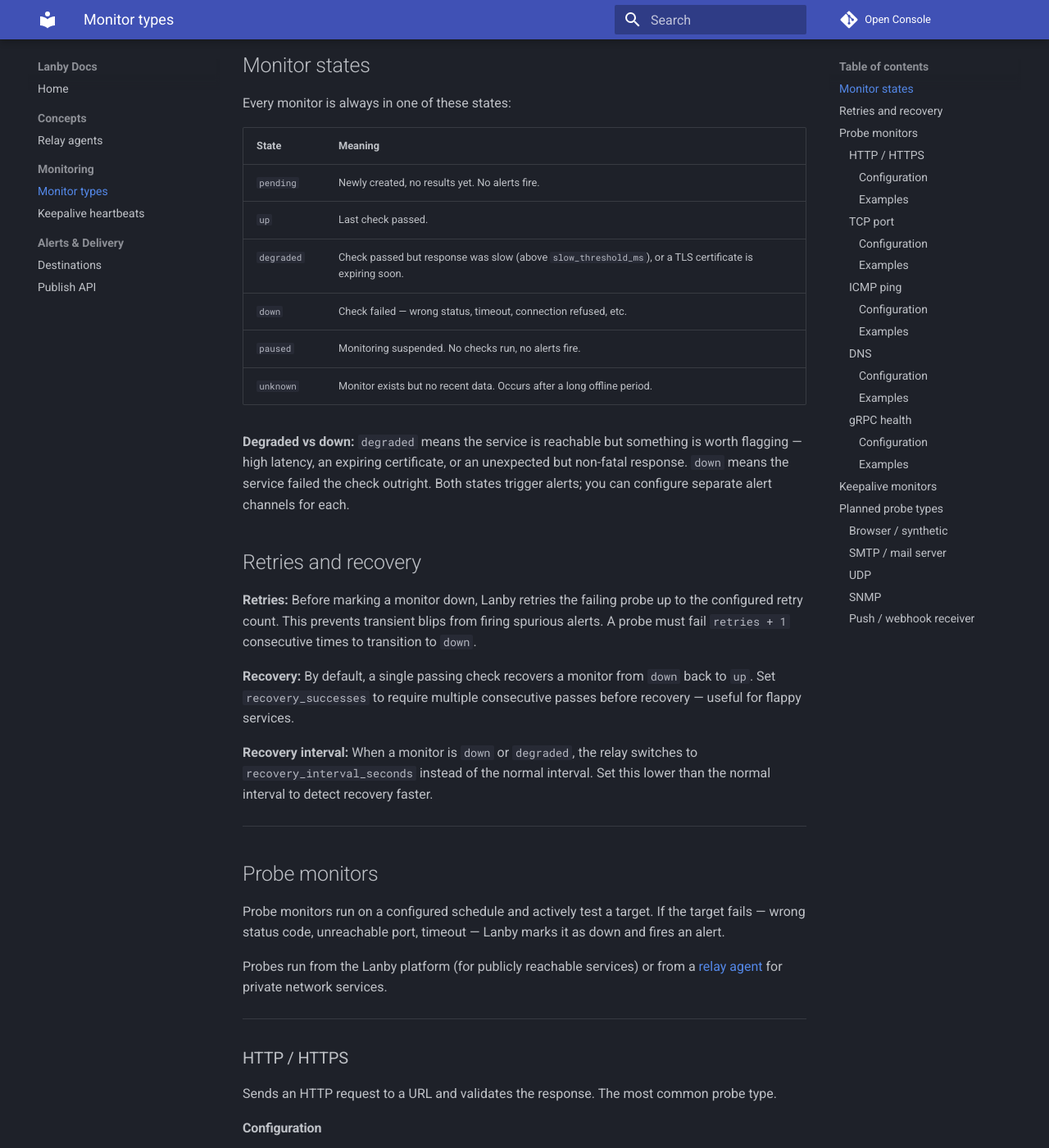
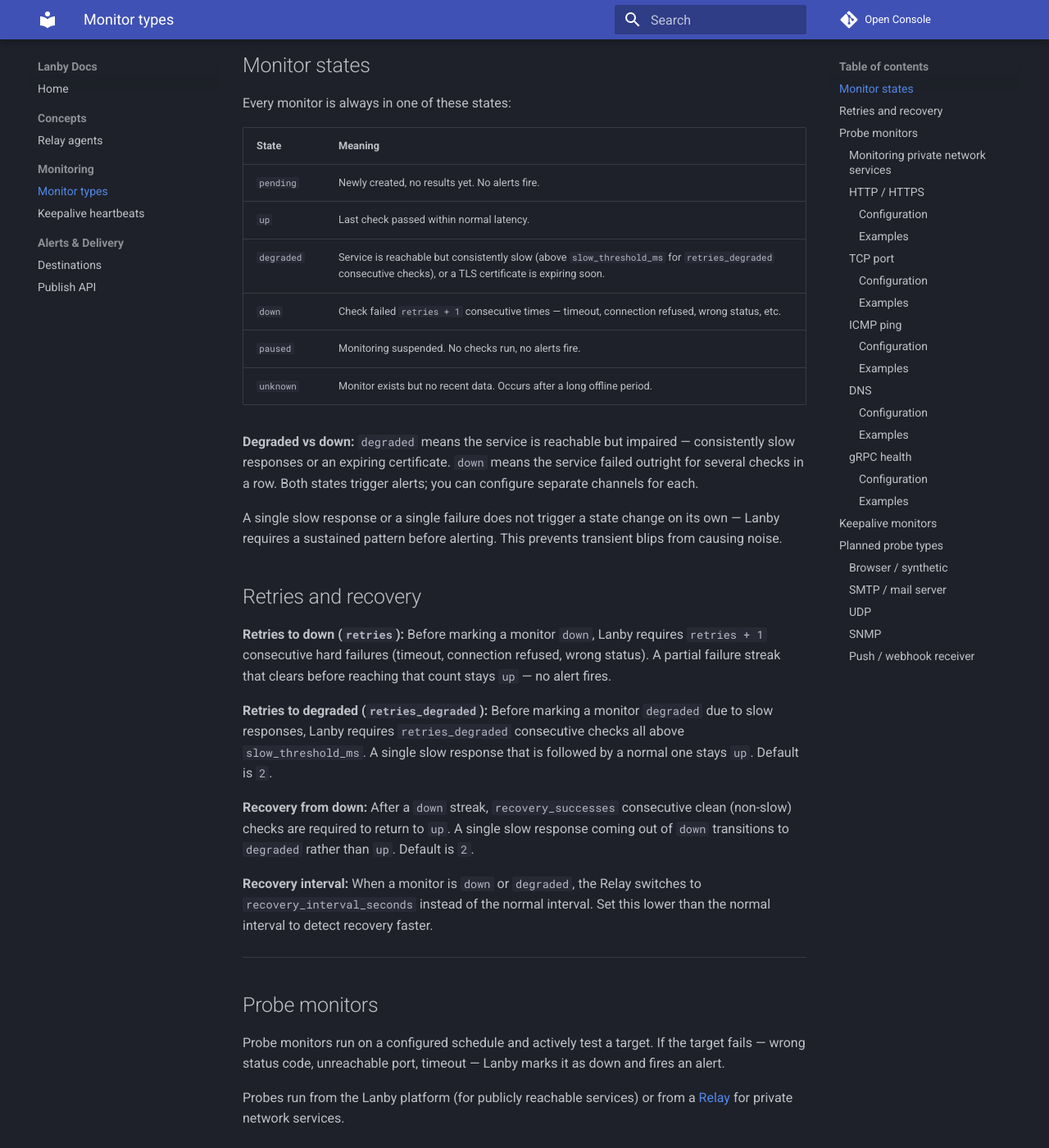
Before and after one commit to lanby-dev/lanby-docs, an MkDocs documentation site: the page built from docs/monitors.md, in a window 1280 px wide and 1400 px high, scrolled down 428 px. Shown: the whole window at 82% size. Built offline with MkDocs 1.6.1 and Material for MkDocs 9.7.7, drawn with Linux system fonts in a browser that asks for light colours; some of the changed text lies outside the part shown.

Commit message:
update with new state change info

````diff
--- a/docs/monitors.md
+++ b/docs/monitors.md
@@ -19,21 +19,25 @@
 | State | Meaning |
 |---|---|
 | `pending` | Newly created, no results yet. No alerts fire. |
-| `up` | Last check passed. |
-| `degraded` | Check passed but response was slow (above `slow_threshold_ms`), or a TLS certificate is expiring soon. |
-| `down` | Check failed — wrong status, timeout, connection refused, etc. |
+| `up` | Last check passed within normal latency. |
+| `degraded` | Service is reachable but consistently slow (above `slow_threshold_ms` for `retries_degraded` consecutive checks), or a TLS certificate is expiring soon. |
+| `down` | Check failed `retries + 1` consecutive times — timeout, connection refused, wrong status, etc. |
 | `paused` | Monitoring suspended. No checks run, no alerts fire. |
 | `unknown` | Monitor exists but no recent data. Occurs after a long offline period. |
 
-**Degraded vs down:** `degraded` means the service is reachable but something is worth flagging — high latency, an expiring certificate, or an unexpected but non-fatal response. `down` means the service failed the check outright. Both states trigger alerts; you can configure separate alert channels for each.
+**Degraded vs down:** `degraded` means the service is reachable but impaired — consistently slow responses or an expiring certificate. `down` means the service failed outright for several checks in a row. Both states trigger alerts; you can configure separate channels for each.
+
+A single slow response or a single failure does not trigger a state change on its own — Lanby requires a sustained pattern before alerting. This prevents transient blips from causing noise.
 
 ## Retries and recovery
 
-**Retries:** Before marking a monitor down, Lanby retries the failing probe up to the configured retry count. This prevents transient blips from firing spurious alerts. A probe must fail `retries + 1` consecutive times to transition to `down`.
+**Retries to down (`retries`):** Before marking a monitor `down`, Lanby requires `retries + 1` consecutive hard failures (timeout, connection refused, wrong status). A partial failure streak that clears before reaching that count stays `up` — no alert fires.
 
-**Recovery:** By default, a single passing check recovers a monitor from `down` back to `up`. Set `recovery_successes` to require multiple consecutive passes before recovery — useful for flappy services.
+**Retries to degraded (`retries_degraded`):** Before marking a monitor `degraded` due to slow responses, Lanby requires `retries_degraded` consecutive checks all above `slow_threshold_ms`. A single slow response that is followed by a normal one stays `up`. Default is `2`.
 
-**Recovery interval:** When a monitor is `down` or `degraded`, the relay switches to `recovery_interval_seconds` instead of the normal interval. Set this lower than the normal interval to detect recovery faster.
+**Recovery from down:** After a `down` streak, `recovery_successes` consecutive clean (non-slow) checks are required to return to `up`. A single slow response coming out of `down` transitions to `degraded` rather than `up`. Default is `2`.
+
+**Recovery interval:** When a monitor is `down` or `degraded`, the Relay switches to `recovery_interval_seconds` instead of the normal interval. Set this lower than the normal interval to detect recovery faster.
 
 ---
 
@@ -41,7 +45,31 @@
 
 Probe monitors run on a configured schedule and actively test a target. If the target fails — wrong status code, unreachable port, timeout — Lanby marks it as down and fires an alert.
 
-Probes run from the Lanby platform (for publicly reachable services) or from a [relay agent](relays.md) for private network services.
+Probes run from the Lanby platform (for publicly reachable services) or from a [Relay](relays.md) for private network services.
+
+### Monitoring private network services
+
+If the service you want to monitor isn't reachable from the internet — a NAS, a home automation hub, an internal database, anything on a LAN or VPN — use a **Relay**. A Relay runs inside your network, polls Lanby for probe assignments, executes them locally, and ships results back over a single outbound HTTPS connection. Your firewall doesn't change.
+
+**To use a Relay for a monitor:**
+
+1. [Deploy a Relay](relays.md#get-your-relay-running) inside your private network
+2. Create or edit a monitor
+3. Select your Relay from the **Relay** dropdown
+4. Save — the Relay picks up the assignment on its next sync (within seconds)
+
+All probe types work with a Relay. A few require one:
+
+| Probe type | Platform | Relay | Notes |
+|---|---|---|---|
+| HTTP / HTTPS | Yes | Yes | Use a Relay for `*.local`, LAN IPs, or self-signed certs |
+| TCP port | Yes | Yes | — |
+| ICMP ping | **No** | Yes | Platform blocks raw ICMP |
+| DNS | Yes | Yes | Relay useful for querying internal resolvers |
+| gRPC | Yes | Yes | — |
+| Browser / synthetic | **No** | Yes | Playwright not available on the platform |
+| UDP | **No** | Yes | — |
+| SNMP | **No** | Yes | — |
 
 ---
 
@@ -57,8 +85,9 @@
 | `method` | `GET` | HTTP method: `GET`, `HEAD`, or `POST` |
 | `interval_seconds` | `60` | How often to run the probe |
 | `timeout_seconds` | `10` | Request timeout. Probe fails if no response within this time. |
-| `retries` | `0` | Number of additional attempts before marking down |
-| `recovery_successes` | `1` | Consecutive passes needed to recover from down |
+| `retries` | `0` | Consecutive failures required before marking `down` |
+| `retries_degraded` | `2` | Consecutive slow responses (above `slow_threshold_ms`) required before marking `degraded` |
+| `recovery_successes` | `2` | Consecutive clean passes needed to recover from `down` |
 | `recovery_interval_seconds` | *(same as interval)* | Interval to use while the monitor is down/degraded |
 | `slow_threshold_ms` | *(disabled)* | Mark as `degraded` if response takes longer than this |
 | `expected_status` | *(any 2xx)* | Exact HTTP status code required for success |
@@ -116,8 +145,9 @@
 ```
 Target: https://myapp.local/
 Slow threshold: 2000ms
+Retries to degraded: 2
 ```
-Responses over 2 seconds mark the monitor `degraded` even if the status code is correct.
+After 2 consecutive responses over 2 seconds the monitor enters `degraded` — even if the status code is correct. A single slow response that clears on the next check stays `up`.
 
 **Specific status codes — useful for endpoints that return 204 or 401:**
 ```
@@ -138,8 +168,9 @@
 | `target` | required | `host:port` — e.g. `192.168.1.10:5432` or `mynas.local:22` |
 | `interval_seconds` | `60` | How often to probe |
 | `timeout_seconds` | `10` | Connection timeout |
-| `retries` | `0` | Retries before marking down |
-| `recovery_successes` | `1` | Passes needed to recover |
+| `retries` | `0` | Consecutive failures required before marking `down` |
+| `retries_degraded` | `2` | Consecutive slow connections required before marking `degraded` (requires `slow_threshold_ms`) |
+| `recovery_successes` | `2` | Consecutive clean passes needed to recover from `down` |
 | `recovery_interval_seconds` | *(same as interval)* | Faster interval while down |
 
 #### Examples
@@ -165,7 +196,7 @@
 Sends ICMP echo requests. The simplest reachability check — useful when no port is guaranteed to be open.
 
 !!! warning
-    ICMP ping **requires a relay**. The Lanby platform runs in cloud environments that block raw ICMP. Additionally, the relay container needs `NET_RAW` capability — see [relay docs](relays.md#icmp-ping-and-docker-capabilities).
+    ICMP ping **requires a Relay**. The Lanby platform runs in cloud environments that block raw ICMP. Additionally, the Relay container needs `NET_RAW` capability — see [Relay docs](relays.md#icmp-ping-and-docker-capabilities).
 
 #### Configuration
 
@@ -174,7 +205,8 @@
 | `target` | required | Hostname or IP address. e.g. `192.168.1.1` or `router.local` |
 | `timeout_seconds` | `10` | Wait time for ICMP reply |
 | `interval_seconds` | `60` | How often to ping |
-| `retries` | `0` | Retries before marking down |
+| `retries` | `0` | Consecutive failures required before marking `down` |
+| `recovery_successes` | `2` | Consecutive passes needed to recover from `down` |
 
 #### Examples
 
@@ -260,7 +292,9 @@
 | `grpc_tls` | `false` | Use TLS. Set to `true` for production gRPC services. |
 | `interval_seconds` | `60` | How often to check |
 | `timeout_seconds` | `10` | RPC timeout |
-| `retries` | `0` | Retries before marking down |
+| `retries` | `0` | Consecutive failures required before marking `down` |
+| `retries_degraded` | `2` | Consecutive slow RPCs required before marking `degraded` (requires `slow_threshold_ms`) |
+| `recovery_successes` | `2` | Consecutive clean passes needed to recover from `down` |
 
 #### Examples
 
@@ -293,7 +327,7 @@
 
 Drives a real browser to load a page and optionally interact with it — clicking buttons, filling forms, asserting text. Catches JavaScript errors, broken logins, and issues that HTTP probes miss entirely.
 
-*Requires a relay. Powered by Playwright.*
+*Requires a Relay. Powered by Playwright.*
 
 ### SMTP / mail server
 
@@ -305,13 +339,13 @@
 
 Sends a UDP packet and optionally checks for a response. Useful for game servers, VPN endpoints (WireGuard, OpenVPN), and other connectionless services.
 
-*Requires a relay.*
+*Requires a Relay.*
 
 ### SNMP
 
 Polls an SNMP OID and checks the returned value against a threshold or expected string. Monitor network switches, routers, NAS devices, and UPSes that speak SNMP but don't expose an HTTP API.
 
-*SNMPv1, v2c, v3. Requires a relay.*
+*SNMPv1, v2c, v3. Requires a Relay.*
 
 ### Push / webhook receiver
 
````
Also changed, not shown: docs/index.md (+6 -6 lines), docs/relays.md (+88 -76 lines).
